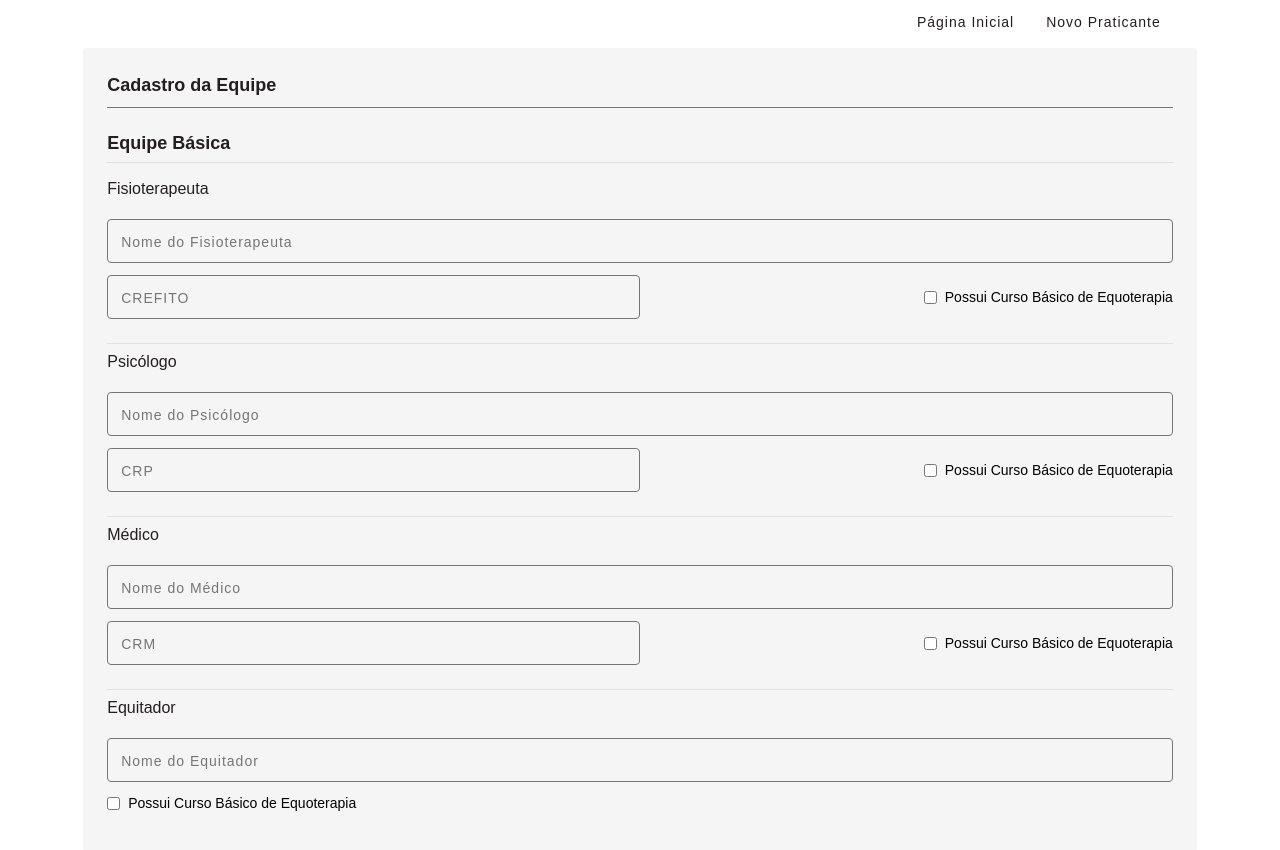
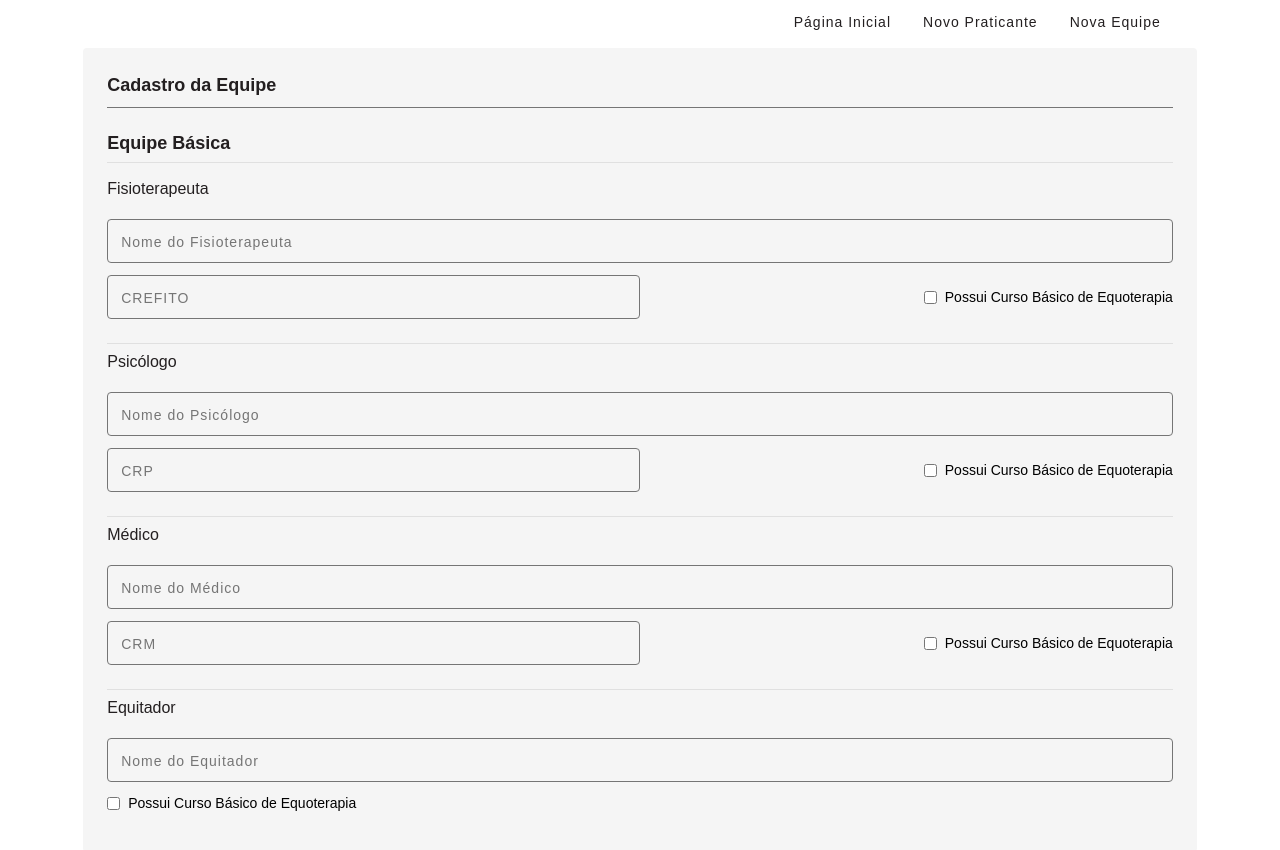
Before and after one commit to yovanycunha/equo-center-front, a Next.js app: page /centro in a window 1280 px wide. Shown: the top 850 px of the page. Built offline with nearby package versions, Linux system fonts and the light colour scheme.

Commit message:
Navbar Component - Header aplicado a todas as paginas - sprint7

```diff
--- a/src/app/centro/page.tsx
+++ b/src/app/centro/page.tsx
@@ -162,7 +162,7 @@ export default function CadastroEquipe() {
 
   return (
     <>
-      <Header />
+      {/* <Header /> */}
       <main className={scss.main}>
         <div className={scss.container}>
           <h1 className={scss.title}>Cadastro da Equipe</h1>
--- a/src/app/layout.tsx
+++ b/src/app/layout.tsx
@@ -1,6 +1,7 @@
 import type { Metadata } from "next";
 import "./globals.scss";
 import Providers from "./providers";
+import Header from "@/components/Header/Header";
 
 export const metadata: Metadata = {
   title: "Create Next App",
@@ -15,6 +16,7 @@ export default function RootLayout({
   return (
     <Providers>
       <html lang="en">
+        <Header />
         <body>{children}</body>
       </html>
     </Providers>
--- a/src/components/Header/Header.tsx
+++ b/src/components/Header/Header.tsx
@@ -29,6 +29,7 @@ const Header: FC = () => {
         <ul className={scss.linksList}>
           {renderLink({ label: "Página Inicial", to: "/" })}
           {renderLink({ label: "Novo Praticante", to: "/praticante" })}
+          {renderLink({ label: "Nova Equipe", to: "/centro" })}
         </ul>
       </nav>
     </header>
```
